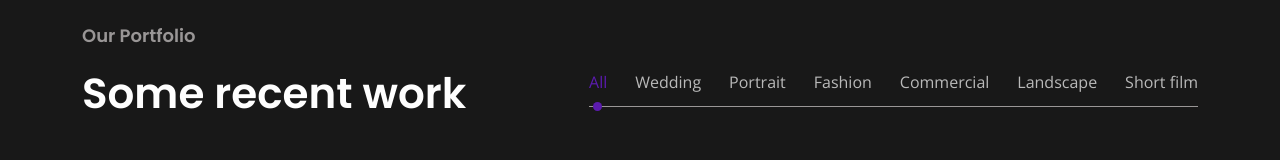
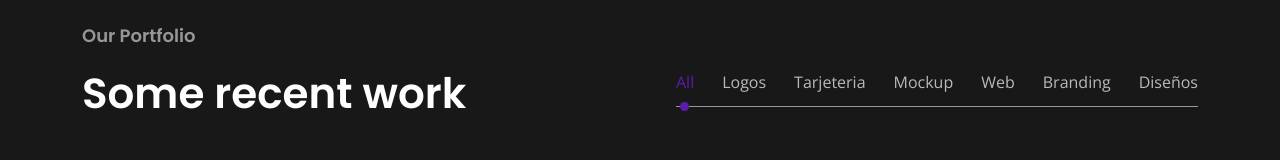
Before and after one commit to alestacul60/letdev, a Next.js app: page /photography-agency in a window 1280 px wide. Shown: the part 1623-1783 px from the top of the page. Built offline with nearby package versions, Linux system fonts and the light colour scheme.

Commit message:
cambio imagen index

```diff
--- a/components/Gallery/MasonryGallery.jsx
+++ b/components/Gallery/MasonryGallery.jsx
@@ -139,28 +139,28 @@ export default function MasonryGallery() {
   ];
   const categoryMenu = [
     {
-      title: 'Wedding',
-      category: 'wedding',
+      title: 'Logos',
+      category: 'logos',
     },
     {
-      title: 'Portrait',
-      category: 'portrait',
+      title: 'Tarjeteria',
+      category: 'tarjeteria',
     },
     {
-      title: 'Fashion',
-      category: 'fashion',
+      title: 'Mockup',
+      category: 'mockup',
     },
     {
-      title: 'Commercial',
-      category: 'commercial',
+      title: 'Web',
+      category: 'web',
     },
     {
-      title: 'Landscape',
-      category: 'landscape',
+      title: 'Branding',
+      category: 'branding',
     },
     {
-      title: 'Short film',
-      category: 'shortfilm',
+      title: 'Diseños',
+      category: 'creativo',
     },
   ];
   return (
@@ -192,10 +192,10 @@ export default function MasonryGallery() {
         {portfolioData.slice(0, itemShow).map((item, index) => (
           <Div
             className={`${active === 'all'
-                ? ''
-                : !(active === item.category)
-                  ? 'd-none'
-                  : ''
+              ? ''
+              : !(active === item.category)
+                ? 'd-none'
+                : ''
               }`}
             key={index}
           >
--- a/pages/index.jsx
+++ b/pages/index.jsx
@@ -60,7 +60,7 @@ export default function Home() {
           scrollDownId="#service"
           socialLinksHeading="Seguinos"
           heroSocialLinks={heroSocialLinks}
-          bgImageUrl="/images/WEB.png"
+          bgImageUrl="/images/principal.png"
         />
         {/* End Hero Section */}
 
--- a/pages/photography-agency.jsx
+++ b/pages/photography-agency.jsx
@@ -17,22 +17,22 @@ export default function PhotographyAgency() {
     {
       title: 'Diseños',
       imageUrl: './images/WEB-2.png',
-      href: '/about',
+      href: '',
     },
     {
       title: 'Web',
       imageUrl: './images/fashion.jpeg',
-      href: '/about',
+      href: '',
     },
     {
       title: 'Branding',
       imageUrl: './images/commercial.jpeg',
-      href: '/about',
+      href: '',
     },
     {
       title: 'Logos',
       imageUrl: './images/landscape.jpeg',
-      href: '/about',
+      href: '',
     },
   ];
   const funfaceData = [
```
Also changed, not shown: public/images/principal.png (added), 1 other file (tests, documents, lock files or other folders).
